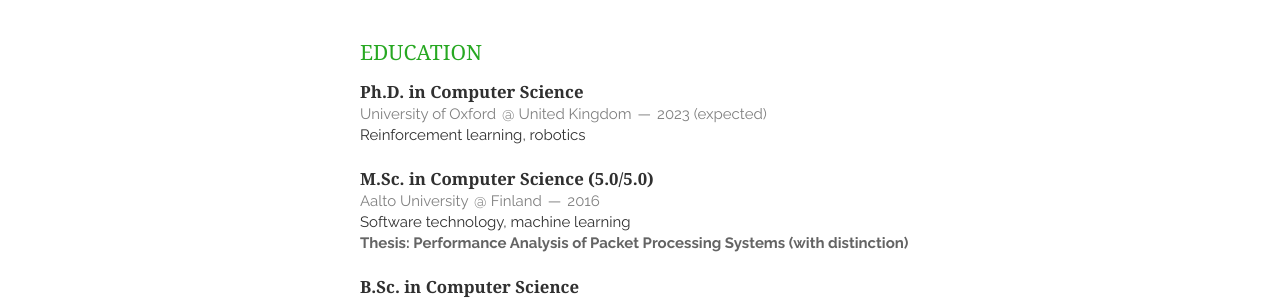
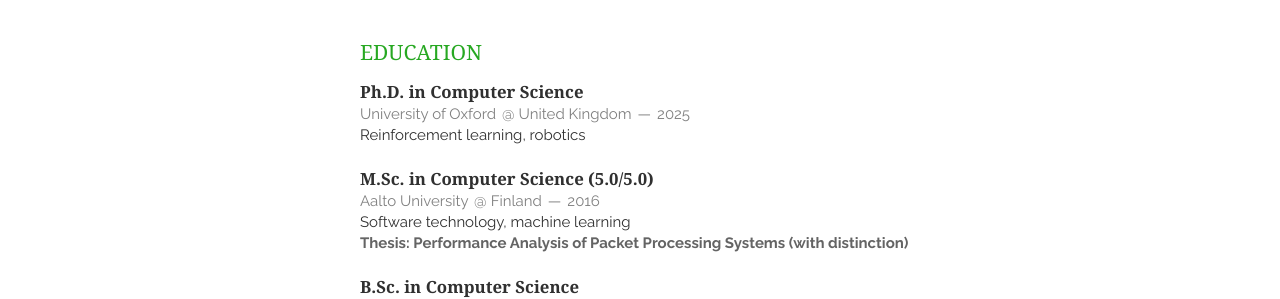
Before and after one commit to hartikainen/hartikainen.github.io, a Jekyll site: the page built from index.html, in a window 1280 px wide and 900 px high, scrolled down 1550 px. Shown: the part 493-792 px from the top of the window. Built offline with Jekyll 4.4.1, drawn with Linux system fonts in a browser that asks for light colours; nearby versions of some CDN libraries; some web fonts are replaced; the list of posts is cut into pages by our own code.

Commit message:
Update Oxford graduation

```diff
--- a/_data/education.yaml
+++ b/_data/education.yaml
@@ -1,7 +1,7 @@
 - degree: Ph.D. in Computer Science
   school: University of Oxford
   location: United Kingdom
-  graduation: 2023 (expected)
+  graduation: 2025
   major: Reinforcement learning
   minor: robotics
 - degree: M.Sc. in Computer Science
```
